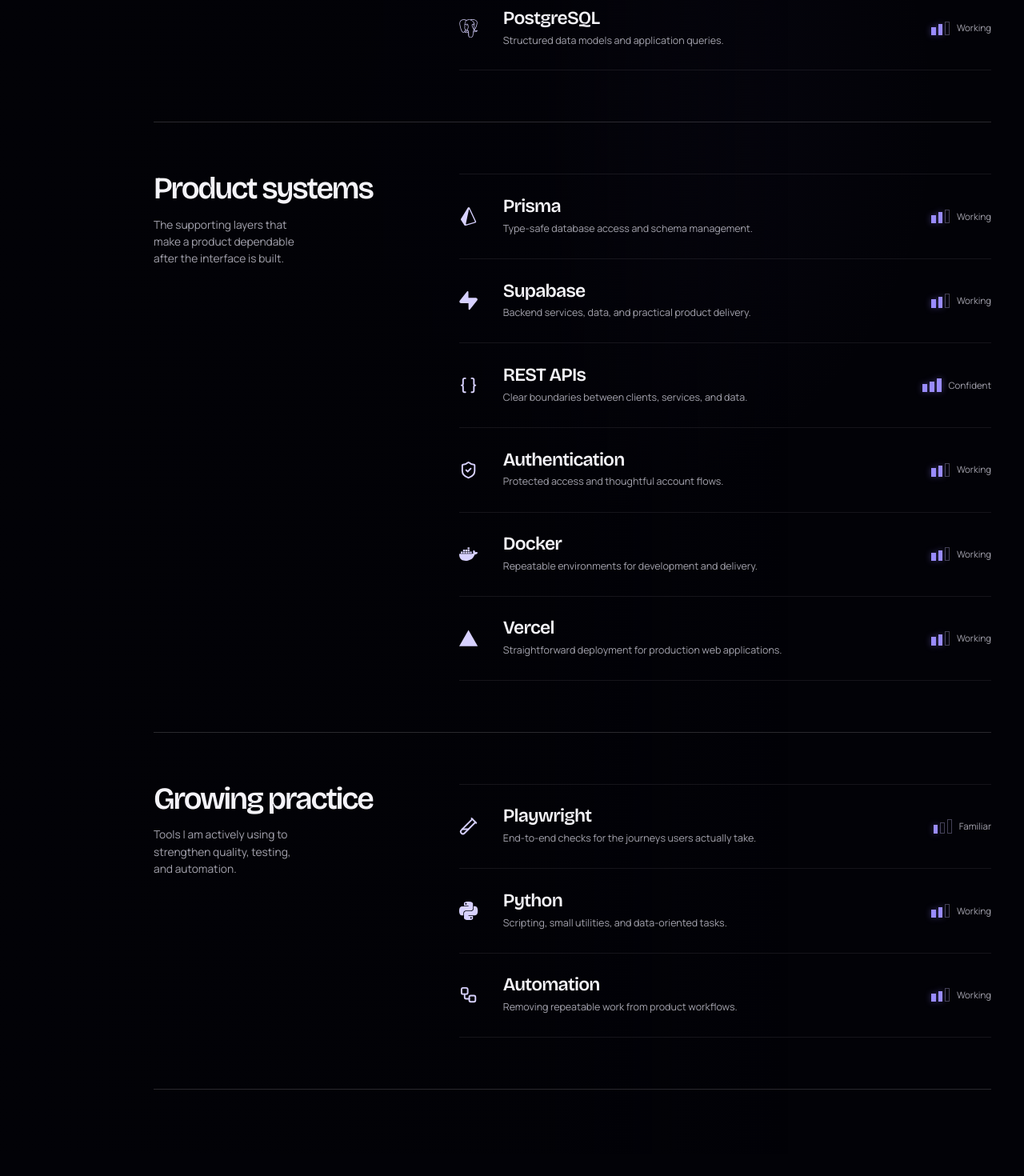
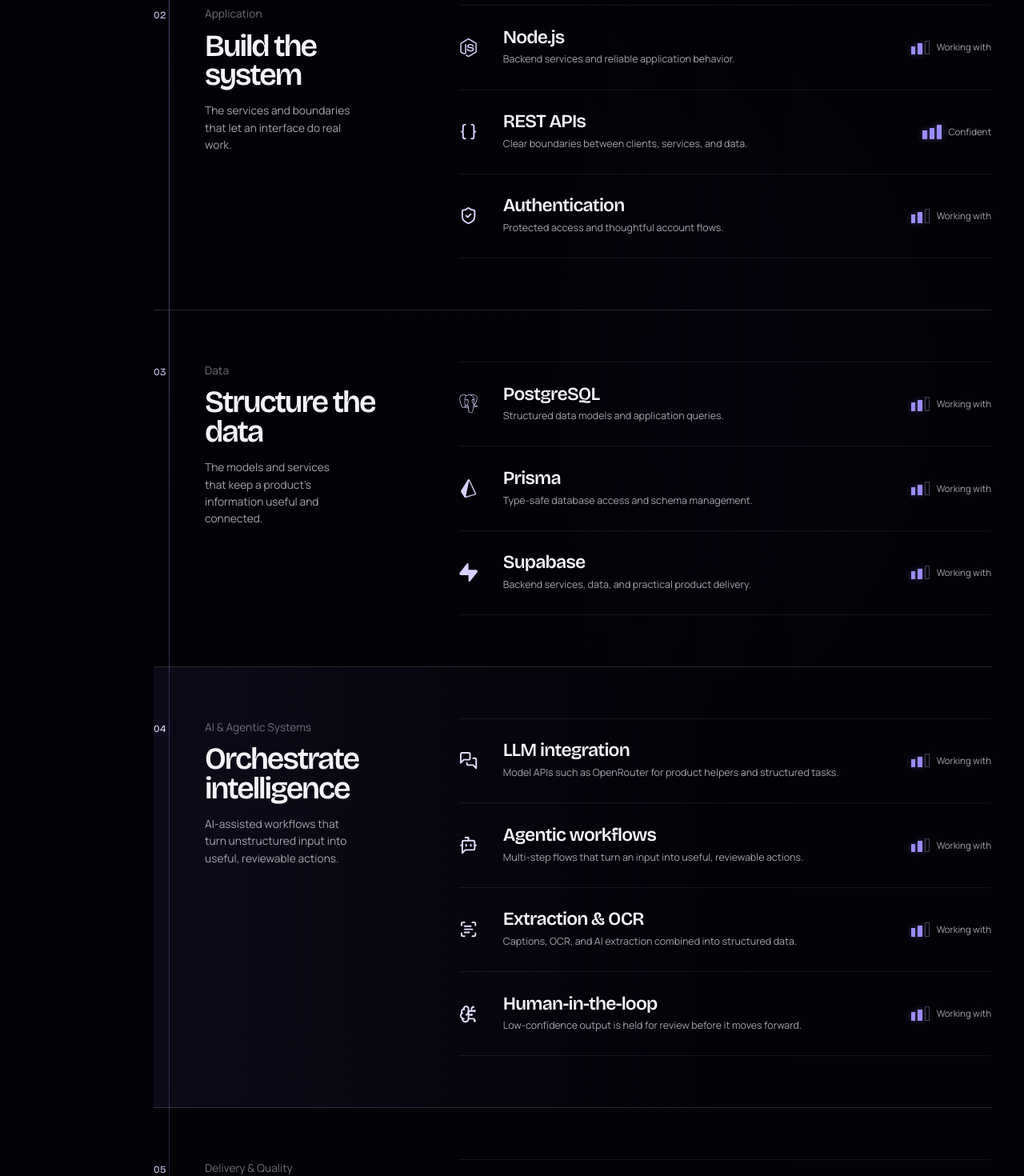
Before and after one commit to Radian-File/porto-baru, a Next.js app: page /stack in a window 1280 px wide. Shown: the part 1000-2470 px from the top of the page at 80% size. Before the commit the page ends 2442 px from the top, so only its background shows below. Built offline with nearby package versions, Linux system fonts and the light colour scheme.

Commit message:
feat: restructure stack as product pipeline

```diff
--- a/src/app/globals.css
+++ b/src/app/globals.css
@@ -1560,17 +1560,52 @@
 }
 
 .stack-groups {
+  position: relative;
   max-width: 73rem;
   margin-top: clamp(3.5rem, 7vw, 6rem);
   border-top: 1px solid var(--line);
 }
 
+.stack-groups::before {
+  position: absolute;
+  top: 0;
+  bottom: 0;
+  left: clamp(1.1rem, 1.5vw, 1.5rem);
+  width: 1px;
+  background: linear-gradient(180deg, transparent, rgba(174, 159, 255, 0.42) 6%, rgba(174, 159, 255, 0.16) 94%, transparent);
+  content: "";
+  pointer-events: none;
+}
+
 .stack-groups section {
+  position: relative;
   display: grid;
   grid-template-columns: minmax(12rem, 0.63fr) minmax(0, 1.37fr);
   gap: clamp(2rem, 6vw, 7rem);
   border-bottom: 1px solid var(--line);
   padding-block: clamp(2.3rem, 5vw, 4.5rem);
+}
+
+.stack-group-heading {
+  position: relative;
+  padding-left: clamp(3.5rem, 5vw, 5.5rem);
+}
+
+.stack-group-stage {
+  position: absolute;
+  top: 0.2rem;
+  left: 0;
+  color: var(--pulse-bright);
+  font-family: var(--font-display), sans-serif;
+  font-size: 0.78rem;
+  font-variant-numeric: tabular-nums;
+  letter-spacing: 0.04em;
+}
+
+.stack-group-label {
+  margin: 0 0 0.7rem;
+  color: var(--quiet);
+  font-size: 0.72rem;
 }
 
 .stack-group-heading h2 {
@@ -1587,6 +1622,21 @@
   margin: 1rem 0 0;
   color: var(--muted);
   font-size: 0.86rem;
+}
+
+.stack-group-heading .stack-group-label {
+  margin: 0 0 0.7rem;
+  color: var(--quiet);
+}
+
+.stack-groups section[data-intelligence] {
+  background: linear-gradient(90deg, rgba(126, 108, 221, 0.08), transparent 68%);
+}
+
+.stack-groups section[data-intelligence] .stack-group-stage,
+.stack-groups section[data-intelligence] .stack-tool-icon {
+  color: #e4dfff;
+  text-shadow: 0 0 18px rgba(164, 148, 255, 0.45);
 }
 
 .stack-tool-list {
@@ -2254,6 +2304,14 @@
     padding-block: 2.5rem;
   }
 
+  .stack-groups::before {
+    left: 0.65rem;
+  }
+
+  .stack-group-heading {
+    padding-left: 2.7rem;
+  }
+
   .stack-tool-list > li {
     min-height: 0;
     grid-template-columns: 2rem minmax(0, 1fr);
--- a/src/app/stack/page.tsx
+++ b/src/app/stack/page.tsx
@@ -12,7 +12,16 @@
   SiTypescript,
   SiVercel,
 } from "react-icons/si";
-import { LuBraces, LuShieldCheck, LuTestTubeDiagonal, LuWorkflow } from "react-icons/lu";
+import {
+  LuBotMessageSquare,
+  LuBrainCircuit,
+  LuBraces,
+  LuMessagesSquare,
+  LuScanText,
+  LuShieldCheck,
+  LuTestTubeDiagonal,
+  LuWorkflow,
+} from "react-icons/lu";
 import { InternalPage } from "@/components/internal-page";
 import { Copy } from "@/components/language";
 
@@ -28,40 +37,76 @@
   level: 1 | 2 | 3;
 };
 
+type StackGroup = {
+  stage: string;
+  label: { en: string; id: string };
+  title: { en: string; id: string };
+  note: { en: string; id: string };
+  intelligence?: boolean;
+  items: StackTool[];
+};
+
 const levelLabels = {
-  1: "Familiar",
-  2: "Working",
+  1: "Exploring",
+  2: "Working with",
   3: "Confident",
 } as const;
 
-const stackGroups: { title: { en: string; id: string }; note: { en: string; id: string }; items: StackTool[] }[] = [
+const stackGroups: StackGroup[] = [
   {
-    title: { en: "Core tools", id: "Core tools" },
-    note: { en: "The tools I reach for when building an application from the ground up.", id: "Tools yang paling sering saya pakai saat membangun aplikasi dari nol." },
+    stage: "01",
+    label: { en: "Interface", id: "Interface" },
+    title: { en: "Shape the experience", id: "Membentuk experience" },
+    note: { en: "Where product decisions become responsive, useful screens.", id: "Tempat keputusan product berubah jadi layar yang responsive dan berguna." },
     items: [
       { name: "TypeScript", description: { en: "Typed interfaces, application logic, and APIs.", id: "Interface, application logic, dan API yang lebih aman berkat types." }, icon: SiTypescript, level: 3 },
       { name: "React", description: { en: "Component systems and responsive product interfaces.", id: "Component system dan product interface yang responsive." }, icon: SiReact, level: 3 },
       { name: "Next.js", description: { en: "Production web applications across the full stack.", id: "Aplikasi web production untuk kebutuhan full-stack." }, icon: SiNextdotjs, level: 3 },
-      { name: "Node.js", description: { en: "Backend services and reliable application behavior.", id: "Backend service dan behavior aplikasi yang reliable." }, icon: SiNodedotjs, level: 2 },
-      { name: "PostgreSQL", description: { en: "Structured data models and application queries.", id: "Data model terstruktur dan query aplikasi." }, icon: SiPostgresql, level: 2 },
     ],
   },
   {
-    title: { en: "Product systems", id: "Product systems" },
-    note: { en: "The supporting layers that make a product dependable after the interface is built.", id: "Layer pendukung yang bikin product tetap dependable setelah interfacenya jadi." },
+    stage: "02",
+    label: { en: "Application", id: "Application" },
+    title: { en: "Build the system", id: "Membangun system" },
+    note: { en: "The services and boundaries that let an interface do real work.", id: "Service dan boundary yang bikin interface bisa melakukan pekerjaan nyata." },
     items: [
-      { name: "Prisma", description: { en: "Type-safe database access and schema management.", id: "Akses database yang type-safe dan schema management." }, icon: SiPrisma, level: 2 },
-      { name: "Supabase", description: { en: "Backend services, data, and practical product delivery.", id: "Backend service, data, dan delivery product yang practical." }, icon: SiSupabase, level: 2 },
+      { name: "Node.js", description: { en: "Backend services and reliable application behavior.", id: "Backend service dan behavior aplikasi yang reliable." }, icon: SiNodedotjs, level: 2 },
       { name: "REST APIs", description: { en: "Clear boundaries between clients, services, and data.", id: "Batas yang jelas antara client, service, dan data." }, icon: LuBraces, level: 3 },
       { name: "Authentication", description: { en: "Protected access and thoughtful account flows.", id: "Akses yang terlindungi dan account flow yang dipikirkan dengan baik." }, icon: LuShieldCheck, level: 2 },
-      { name: "Docker", description: { en: "Repeatable environments for development and delivery.", id: "Environment yang repeatable untuk development dan delivery." }, icon: SiDocker, level: 2 },
-      { name: "Vercel", description: { en: "Straightforward deployment for production web applications.", id: "Deployment aplikasi web production yang straightforward." }, icon: SiVercel, level: 2 },
     ],
   },
   {
-    title: { en: "Growing practice", id: "Sedang saya dalami" },
-    note: { en: "Tools I am actively using to strengthen quality, testing, and automation.", id: "Tools yang sedang saya pakai untuk memperkuat quality, testing, dan automation." },
+    stage: "03",
+    label: { en: "Data", id: "Data" },
+    title: { en: "Structure the data", id: "Menyusun data" },
+    note: { en: "The models and services that keep a product's information useful and connected.", id: "Model dan service yang menjaga informasi product tetap berguna dan saling terhubung." },
     items: [
+      { name: "PostgreSQL", description: { en: "Structured data models and application queries.", id: "Data model terstruktur dan query aplikasi." }, icon: SiPostgresql, level: 2 },
+      { name: "Prisma", description: { en: "Type-safe database access and schema management.", id: "Akses database yang type-safe dan schema management." }, icon: SiPrisma, level: 2 },
+      { name: "Supabase", description: { en: "Backend services, data, and practical product delivery.", id: "Backend service, data, dan delivery product yang practical." }, icon: SiSupabase, level: 2 },
+    ],
+  },
+  {
+    stage: "04",
+    label: { en: "AI & Agentic Systems", id: "AI & Agentic Systems" },
+    title: { en: "Orchestrate intelligence", id: "Membangun intelligent workflows" },
+    note: { en: "AI-assisted workflows that turn unstructured input into useful, reviewable actions.", id: "Workflow berbasis AI yang mengubah input tidak terstruktur jadi action yang berguna dan tetap bisa direview." },
+    intelligence: true,
+    items: [
+      { name: "LLM integration", description: { en: "Model APIs such as OpenRouter for product helpers and structured tasks.", id: "Model API seperti OpenRouter untuk product helper dan task yang terstruktur." }, icon: LuMessagesSquare, level: 2 },
+      { name: "Agentic workflows", description: { en: "Multi-step flows that turn an input into useful, reviewable actions.", id: "Flow multi-step yang mengubah input jadi action yang berguna dan bisa direview." }, icon: LuBotMessageSquare, level: 2 },
+      { name: "Extraction & OCR", description: { en: "Captions, OCR, and AI extraction combined into structured data.", id: "Caption, OCR, dan AI extraction yang dirangkai menjadi data terstruktur." }, icon: LuScanText, level: 2 },
+      { name: "Human-in-the-loop", description: { en: "Low-confidence output is held for review before it moves forward.", id: "Output dengan confidence rendah ditahan untuk direview sebelum diteruskan." }, icon: LuBrainCircuit, level: 2 },
+    ],
+  },
+  {
+    stage: "05",
+    label: { en: "Delivery & Quality", id: "Delivery & Quality" },
+    title: { en: "Ship with confidence", id: "Merilis dengan percaya diri" },
+    note: { en: "The habits and tools that make delivery repeatable and products easier to trust.", id: "Kebiasaan dan tools yang bikin delivery lebih repeatable dan product lebih mudah dipercaya." },
+    items: [
+      { name: "Docker", description: { en: "Repeatable environments for development and delivery.", id: "Environment yang repeatable untuk development dan delivery." }, icon: SiDocker, level: 2 },
+      { name: "Vercel", description: { en: "Straightforward deployment for production web applications.", id: "Deployment aplikasi web production yang straightforward." }, icon: SiVercel, level: 2 },
       { name: "Playwright", description: { en: "End-to-end checks for the journeys users actually take.", id: "End-to-end check untuk journey yang benar-benar dilalui user." }, icon: LuTestTubeDiagonal, level: 1 },
       { name: "Python", description: { en: "Scripting, small utilities, and data-oriented tasks.", id: "Scripting, utility kecil, dan task yang berhubungan dengan data." }, icon: SiPython, level: 2 },
       { name: "Automation", description: { en: "Removing repeatable work from product workflows.", id: "Mengurangi pekerjaan berulang dari product workflow." }, icon: LuWorkflow, level: 2 },
@@ -86,12 +131,12 @@
   return (
     <InternalPage
       section="Stack"
-      title={<Copy en={<>The tools behind<br />the work.</>} id={<>Tools di balik<br />setiap product.</>} />}
-      intro={<Copy en="A practical stack built through real products: from the interface people use to the systems that keep it dependable." id="Stack yang dibangun lewat product nyata: dari interface yang dipakai user sampai sistem yang bikin semuanya dependable." />}
+      title={<Copy en={<>The layers behind<br />the work.</>} id={<>Layer di balik<br />setiap product.</>} />}
+      intro={<Copy en="A practical build path: from the interface people use to the intelligence and systems that keep it dependable." id="Alur build yang practical: dari interface yang dipakai user sampai intelligence dan sistem yang bikin semuanya dependable." />}
       className="stack-page"
     >
       <div className="stack-intro">
-        <p><Copy en="Depth is shown as a working signal, not a rating." id="Level ini menunjukkan kedalaman pengalaman, bukan sekadar rating." /></p>
+        <p><Copy en="The map follows how I build. Levels show practical exposure, not a score." id="Peta ini mengikuti cara saya membangun. Level menunjukkan pengalaman di praktik, bukan sekadar skor." /></p>
         <div aria-label="Skill level key" className="stack-level-key">
           <StackLevel level={1} />
           <StackLevel level={2} />
@@ -100,8 +145,10 @@
       </div>
       <div className="stack-groups">
         {stackGroups.map((group) => (
-          <section key={group.title.en}>
+          <section key={group.stage} data-intelligence={group.intelligence || undefined}>
             <div className="stack-group-heading">
+              <span aria-hidden="true" className="stack-group-stage">{group.stage}</span>
+              <p className="stack-group-label"><Copy en={group.label.en} id={group.label.id} /></p>
               <h2><Copy en={group.title.en} id={group.title.id} /></h2>
               <p><Copy en={group.note.en} id={group.note.id} /></p>
             </div>
```
